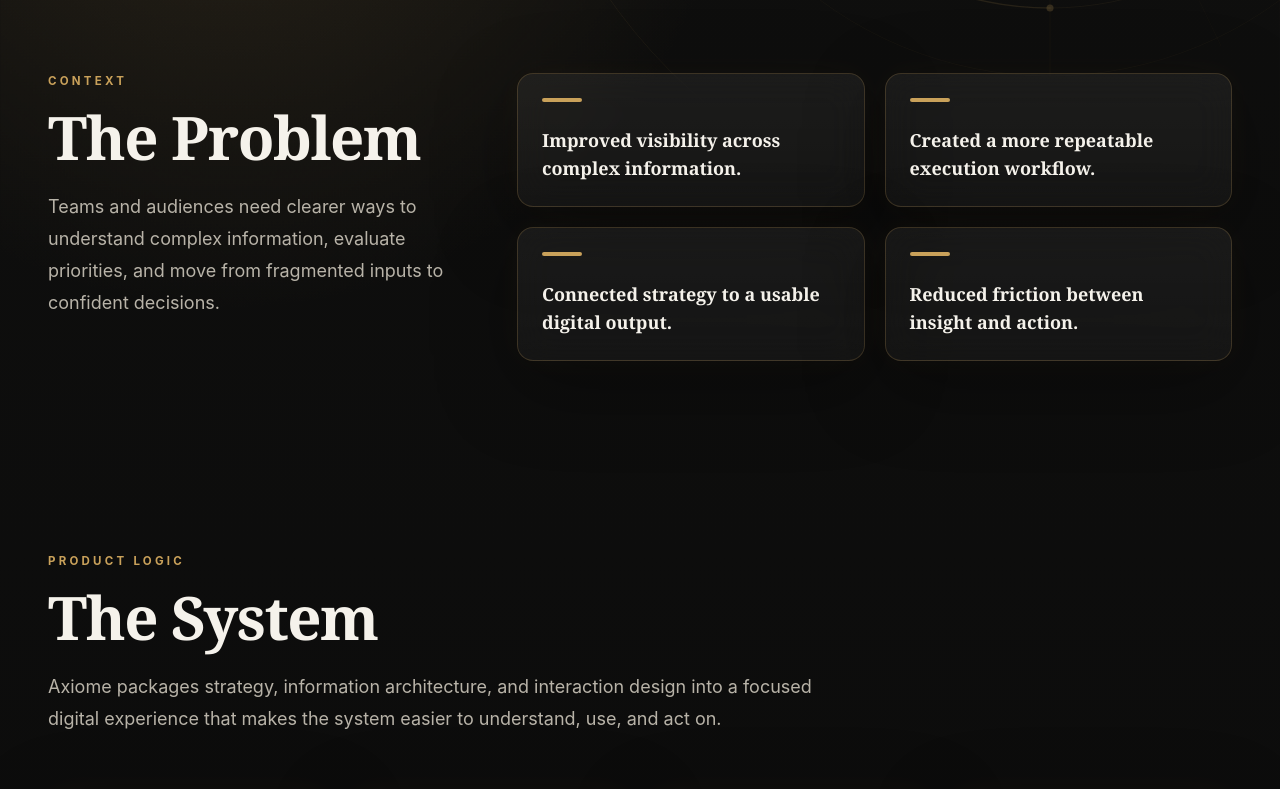
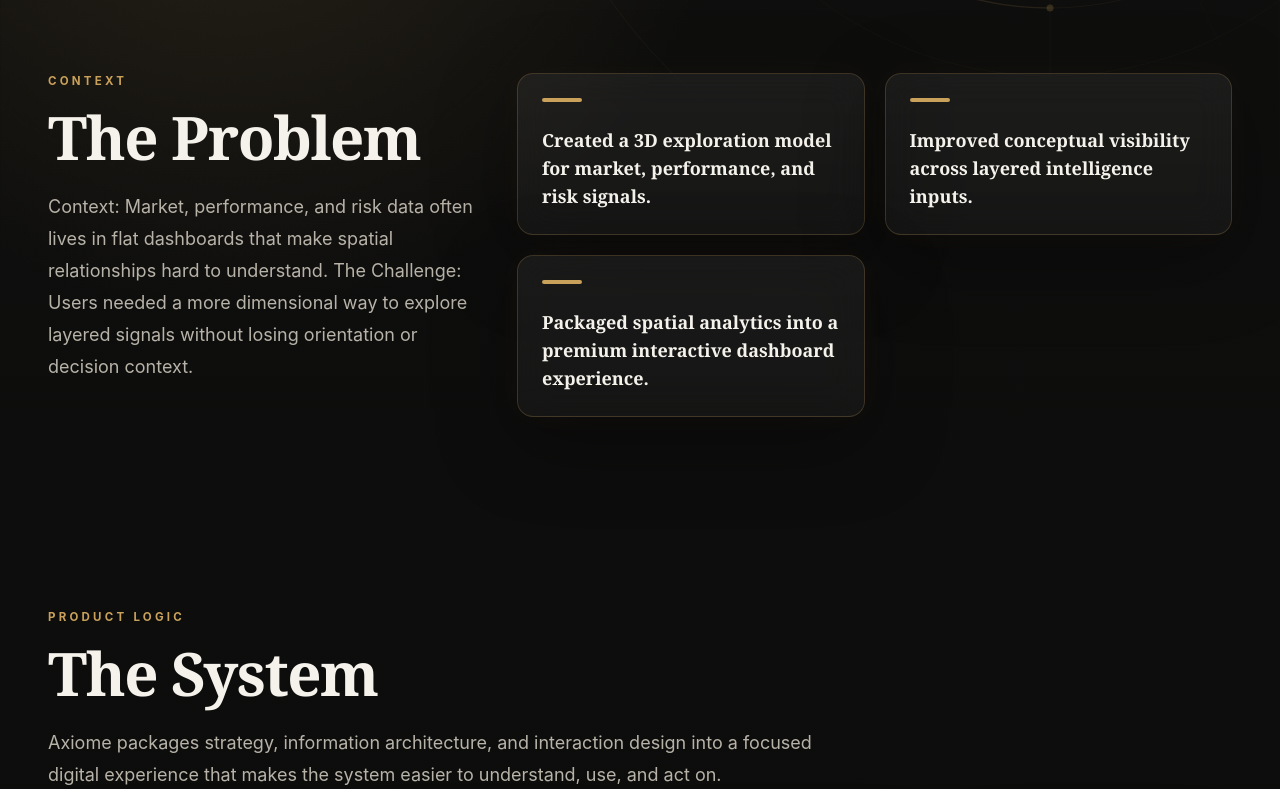
Before and after one commit to codename-blackweb/portfolio, a Next.js app: page /projects/axiome in a window 1280 px wide. Shown: the part 880-1669 px from the top of the page. Built offline with nearby package versions, Linux system fonts and the light colour scheme.

Commit message:
Refine project context and outcomes

```diff
--- a/data/projects.js
+++ b/data/projects.js
@@ -88,7 +88,7 @@ function createProject({
     description,
     problem:
       problem ||
-      'Teams and audiences need clearer ways to understand complex information, evaluate priorities, and move from fragmented inputs to confident decisions.',
+      `Context: ${title} operates in an environment where the audience needs a clearer way to interpret the underlying system. The Challenge: The experience must turn scattered inputs into a focused product narrative without adding operational or editorial friction.`,
     solution:
       solution ||
       `${title} packages strategy, information architecture, and interaction design into a focused digital experience that makes the system easier to understand, use, and act on.`,
@@ -96,10 +96,9 @@ function createProject({
     capabilities,
     impact:
       impact || [
-        'Improved visibility across complex information.',
-        'Created a more repeatable execution workflow.',
-        'Connected strategy to a usable digital output.',
-        'Reduced friction between insight and action.',
+        `${title} improved visibility across its core information system.`,
+        `${title} created a more repeatable path from strategy to execution.`,
+        `${title} reduced friction between insight, interaction, and action.`,
       ],
     bullets:
       bullets || [
@@ -131,9 +130,14 @@ export const projects = [
       'Overture OS connects channel activity, performance visibility, and execution workflows into one operating layer for growth teams.',
     description: 'A marketing operating system built for high-growth businesses.',
     problem:
-      'Growth teams often run strategy, reporting, experiments, and execution across disconnected tools. That makes it harder to see what is working, where revenue is leaking, and which actions should happen next.',
+      'Context: Campaign planning and execution spread across disconnected tools with no unified system. The Challenge: Teams lacked a centralized way to plan, track, and execute campaigns across channels, creating bottlenecks and misalignment.',
     solution:
       'Overture OS structures marketing operations around connected inputs, real-time visibility, and repeatable decision workflows so teams can move from scattered activity to coordinated revenue execution.',
+    impact: [
+      'Centralized campaign planning, tracking, and publishing workflows.',
+      'Improved cross-channel coordination and visibility.',
+      'Reduced execution bottlenecks and improved operational consistency.',
+    ],
     bullets: [
       'Connected channel activity and performance visibility',
       'Automated execution workflows for growth teams',
@@ -154,9 +158,14 @@ export const projects = [
       'SignalForge detects, organizes, and surfaces actionable signals so operators can respond faster and with more context.',
     description: 'An AI-powered signal platform delivering actionable insights.',
     problem:
-      'Teams have more data than direction. Important signals get buried across dashboards, APIs, alerts, and manual review cycles, delaying decisions that should happen in real time.',
+      'Context: Operators were monitoring too many disconnected signals without a reliable way to separate noise from priority changes. The Challenge: Important market, workflow, and performance signals were buried across tools, delaying response and making decisions reactive.',
     solution:
       'SignalForge creates a signal layer that detects meaningful changes, organizes them around business context, and turns them into workflows teams can act on.',
+    impact: [
+      'Improved visibility into high-priority signals.',
+      'Reduced manual scanning and interpretation friction.',
+      'Created repeatable workflows for intelligence review and response.',
+    ],
     bullets: [
       'Real-time signal detection and alerting',
       'Customizable signal parameters and thresholds',
@@ -175,6 +184,13 @@ export const projects = [
       'A cinematic editorial field guide built to explain how SEO, AI search, answer engines, entity authority, and multi-platform visibility now shape modern discovery.',
     description:
       'An editorial strategy experience explaining the shift from traditional SEO to AI search and answer-engine discovery.',
+    problem:
+      'Context: Search behavior is shifting from ranked links to AI answers, entity recognition, and multi-platform discovery. The Challenge: Teams need a clear way to understand how SEO, answer engines, authority signals, and platform visibility now work together.',
+    impact: [
+      'Clarified the strategic shift from keyword SEO to answer-engine visibility.',
+      'Framed AI search, entity authority, and multi-platform discovery in one narrative system.',
+      'Created an editorial asset that turns a complex market change into usable strategy.',
+    ],
     liveUrl: 'https://v0-new-rules-of-search.vercel.app/',
     previewUrl: 'https://v0-new-rules-of-search.vercel.app/',
   }),
@@ -187,6 +203,13 @@ export const projects = [
       'A 3D spatial intelligence dashboard for exploring market, performance, and risk signals through interactive visual layers.',
     description:
       'A spatial intelligence dashboard concept for exploring market and risk signals through layered 3D visualization.',
+    problem:
+      'Context: Market, performance, and risk data often lives in flat dashboards that make spatial relationships hard to understand. The Challenge: Users needed a more dimensional way to explore layered signals without losing orientation or decision context.',
+    impact: [
+      'Created a 3D exploration model for market, performance, and risk signals.',
+      'Improved conceptual visibility across layered intelligence inputs.',
+      'Packaged spatial analytics into a premium interactive dashboard experience.',
+    ],
     liveUrl: 'https://axiome-v01.netlify.app/',
     previewUrl: 'https://axiome-v01.netlify.app/',
     relatedAssetsTitle: 'Product Walkthrough',
@@ -213,6 +236,13 @@ export const projects = [
       'A branded executive dashboard built to translate recruitment, sentiment, and shareholder signals into leadership-ready intelligence.',
     description:
       'An executive intelligence dashboard designed to turn recruitment, sentiment, and shareholder signals into leadership-ready visibility.',
+    problem:
+      'Context: Leadership lacked clear visibility into how campaigns were performing and contributing to pipeline outcomes. The Challenge: Campaign data was siloed and difficult to interpret, making attribution unclear and slowing decision-making.',
+    impact: [
+      'Increased attribution visibility +47% across campaign performance.',
+      'Reduced reporting time -35% through consolidated dashboards.',
+      'Enabled faster, data-driven decision-making.',
+    ],
     liveUrl: 'https://rcg-executive-suite.netlify.app/',
     previewUrl: 'https://rcg-executive-suite.netlify.app/',
   }),
@@ -227,6 +257,13 @@ export const projects = [
       'A content system designed to turn strategy into structured output.',
     description:
       'A content management framework optimized for scale and personalization.',
+    problem:
+      'Context: High-volume, multi-platform content execution with inconsistent workflows and missed deadlines. The Challenge: Content production and approvals were fragmented, leading to delays, inconsistent publishing, and limited visibility into execution.',
+    impact: [
+      'Reduced turnaround time -39% by streamlining production and approval workflows.',
+      'Improved publishing consistency to 95%+ on-time delivery.',
+      'Standardized workflows to reduce missed deadlines and execution friction.',
+    ],
     bullets: [
       'Streamlined content creation workflows',
       'Dynamic personalization based on user behavior',
@@ -250,7 +287,7 @@ export const projects = [
     description:
       'A multi-asset campaign system spanning editorial planning, event programming, post-event reporting, branded digital presentation, and social content execution for the MDVIP 2024 National Meeting.',
     problem:
-      'Large event campaigns lose momentum when planning, programming, reporting, social execution, and branded proof assets live in disconnected documents and one-off deliverables.',
+      'Context: Weekly content execution across multiple channels with high coordination demands. The Challenge: Content planning and execution lacked structure, leading to missed deadlines, inconsistent cadence, and reactive decision-making.',
     solution:
       'The MDVIP 2024 National Meeting Campaign System connects planning, event programming, social content, post-event reporting, and branded digital presentation into one coordinated campaign asset ecosystem.',
     architectureSteps: [
@@ -280,10 +317,9 @@ export const projects = [
       },
     ],
     impact: [
-      'Reduced event campaign coordination friction.',
-      'Improved visibility across planning, programming, social execution, and branded digital assets.',
-      'Created repeatable workflows for coordinated event marketing delivery.',
-      'Connected planning decisions to campaign-ready output.',
+      'Maintained 3-4x weekly publishing cadence with 90%+ on-time delivery.',
+      'Reduced missed deadlines -40% through structured workflows.',
+      'Identified high-performing formats and improved content performance.',
     ],
     bullets: [
       'Multi-asset event campaign planning system',
@@ -332,6 +368,13 @@ export const projects = [
       'A developer-facing content hub designed to organize technical resources, improve discoverability, and support product education.',
     description:
       'A developer experience hub structured around technical resource discovery and product education.',
+    problem:
+      'Context: Developer-facing resources needed to support education, discovery, and product understanding in one coherent destination. The Challenge: Technical content can become fragmented across docs, marketing pages, and product explainers, making it harder for developers to find the right path.',
+    impact: [
+      'Improved organization of developer education and technical resources.',
+      'Created a clearer entry point for product understanding and discovery.',
+      'Reduced friction between technical content, navigation, and user intent.',
+    ],
     liveUrl: 'https://xsolla-developer-hub.netlify.app/',
     previewUrl: 'https://xsolla-developer-hub.netlify.app/',
   }),
@@ -344,6 +387,13 @@ export const projects = [
       'An AI-enabled campaign operations concept built to streamline planning, execution, and optimization across marketing workflows.',
     description:
       'An AI campaign operations concept for planning, execution, and optimization workflows.',
+    problem:
+      'Context: Campaign teams often plan, execute, and optimize across disconnected workflows while AI tools sit outside the operating process. The Challenge: The concept needed to show how AI could support campaign operations without becoming another isolated layer.',
+    impact: [
+      'Framed AI as an operational workflow layer for campaign planning and execution.',
+      'Connected campaign strategy, optimization, and production into one product concept.',
+      'Created a live prototype for communicating campaign operations automation.',
+    ],
     liveUrl: 'https://campaignoppsai.netlify.app/',
     previewUrl: 'https://campaignoppsai.netlify.app/',
   }),
@@ -356,6 +406,13 @@ export const projects = [
       'A cinematic digital editorial experience built around a sharp narrative concept, immersive pacing, and high-impact visual storytelling.',
     description:
       'A cinematic interactive essay experience built around immersive pacing and narrative visual storytelling.',
+    problem:
+      'Context: The editorial concept required a digital experience that could carry tension, pacing, and visual impact beyond a conventional article format. The Challenge: The narrative needed to feel cinematic and immersive while remaining readable, structured, and web-native.',
+    impact: [
+      'Created a cinematic editorial experience around a high-impact narrative concept.',
+      'Improved pacing through immersive visual sequencing and interaction design.',
+      'Turned thought-leadership content into a premium digital story surface.',
+    ],
     liveUrl: 'https://v0-the-human-mask-is-slipping.vercel.app/',
     previewUrl: 'https://v0-the-human-mask-is-slipping.vercel.app/',
   }),
```
